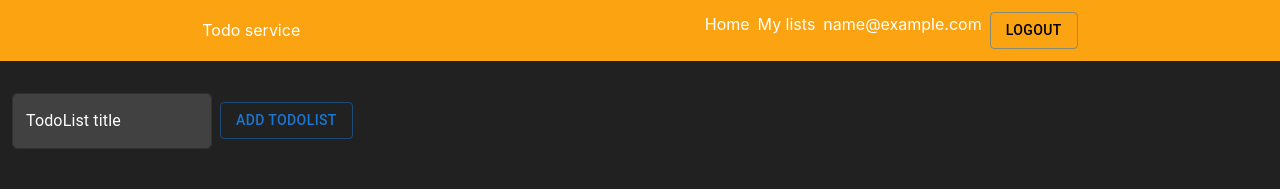
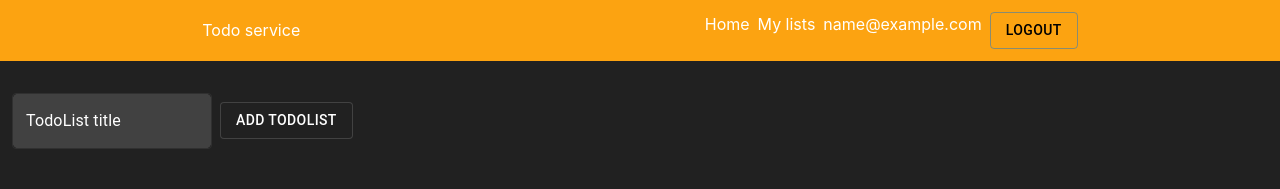
Before and after one commit to Makaroshka1234/todo-service, a React (Create React App) app: page /lists in a window 1280 px wide. Shown: the top 189 px of the page. Built offline with nearby package versions, Linux system fonts and the light colour scheme; no server answers; the database is empty; sample sign-in values are in the browser's storage.

Commit message:
start to make home page

```diff
--- /dev/null
+++ b/src/components/AboutProjectSection.tsx
@@ -0,0 +1,18 @@
+import { Button } from '@mui/material'
+import React from 'react'
+
+const AboutProjectSection = () => {
+    return (
+        <div className='justify-center items-center mx-auto max-w-6xl h-screen container'>
+            <div className='flex justify-between items-end inner'>
+                <div className="p-1 text">
+                    <h2 className='mb-5 font-bold text-xl'> About Project</h2>
+                    <p className="max-w-sm font-normal text-xl about">With this service, users can create task lists, tasks in lists, which helps users to plan their tasks, and users can also form teams to complete tasks together </p>
+                </div>
+                <Button variant='outlined'>Create List</Button>
+            </div>
+        </div>
+    )
+}
+
+export default AboutProjectSection
--- a/src/components/InviteUser.tsx
+++ b/src/components/InviteUser.tsx
@@ -15,8 +15,9 @@ interface InviteUserProps {
 
 const InviteUser = ({ inviteEmail, inviteRole, setInviteEmail, setInviteRole, handleInvite }: InviteUserProps) => {
     return (
-        <div className='flex flex-col gap-3 mt-6 pb-2 w-full max-w-md'>
+        <div className='flex gap-3 pb-2 w-full max-w-2xl'>
             <h4>Запросити користувача</h4>
+            <div className='flex gap-3 pb-2 w-full max-w-2xl'>
                 <TextField
                     sx={{
                         background: '#414141',
@@ -114,7 +115,17 @@ const InviteUser = ({ inviteEmail, inviteRole, setInviteEmail, setInviteRole, ha
                         }}
                         value='viewer'>Viewer</MenuItem>
                 </TextField>
-            <Button variant='contained' onClick={handleInvite}>Запросити</Button>
+                <Button
+                    sx={{
+                        background: '#212121',
+                        borderColor: '#ffffff26',
+                        '&:hover': {
+                            background: '#414141'
+                        }
+                    }}
+                    variant='contained' onClick={handleInvite}>Запросити</Button>
+            </div>
+
         </div>
     )
 }
--- a/src/components/List/AddTaskList.tsx
+++ b/src/components/List/AddTaskList.tsx
@@ -19,7 +19,7 @@ const AddTaskList = () => {
     }
 
     function handleAdd(): void {
-        if (id !== null) {
+        if (inputValue.trim() !== '' && id !== null) {
             dispatch(addTodoListToFirestore({ titleList: inputValue, userId: id, userEmail: String(email) }));
             setInputValue('')
         }
@@ -68,7 +68,16 @@ const AddTaskList = () => {
                         }
                         }
                         label='TodoList title' value={inputValue} onChange={handleChange} />
-                    <Button variant="outlined" onClick={() => handleAdd()}>Add TodoList</Button>
+                    <Button
+                        sx={{
+                            background: '#212121',
+                            borderColor: '#ffffff26',
+                            color: '#fff',
+                            '&:hover': {
+                                background: '#414141'
+                            }
+                        }}
+                        variant="outlined" onClick={() => handleAdd()}>Add TodoList</Button>
                 </div>
                 <TodoLists />
             </div>
--- a/src/components/List/MemberList.tsx
+++ b/src/components/List/MemberList.tsx
@@ -10,11 +10,11 @@ interface MembersListProps {
 
 const MemberList = ({ members }: MembersListProps) => {
     return (
-        <div className='flex flex-col gap-2'>
+        <div className='flex flex-col gap-2 w-full'>
             <div>
                 <p className='font-light'> Користувачі списку</p>
             </div>
-            <table className="bg-[#212121] border border-gray-300 w-full max-w-xs border-collapse table-auto">
+            <table className="bg-[#212121] border border-gray-300 w-full border-collapse table-auto">
                 <thead>
                     <tr>
                         <th className="px-2 py-1 border border-gray-300 text-left">Email</th>
--- a/src/pages/Home.tsx
+++ b/src/pages/Home.tsx
@@ -1,6 +1,9 @@
 import React, { ChangeEvent, useEffect, useRef, useState } from 'react'
 
 import Header from '../components/Header'
+import AboutProjectSection from '../components/AboutProjectSection'
+
+
 
 
 
@@ -10,7 +13,8 @@ const Home = () => {
     return (
         <>
             <Header />
-            <p>home</p>
+
+            <AboutProjectSection />
         </>
     )
 }
--- a/src/pages/ListPage.tsx
+++ b/src/pages/ListPage.tsx
@@ -74,6 +74,7 @@ const ListPage = () => {
     }
 
     const handleChangeBtn = (): void => {
+
         dispatch(changeTodoTitleFireStore({
             userId: String(userId),
             listId: String(id),
@@ -160,7 +161,8 @@ const ListPage = () => {
                         <Chart checkedTodos={checkedTodos} uncheckedTodos={uncheckedTodos} />
                     </div>
                 </div>
-                <div className="bottom flex justify-between">
+                <div className="bottom flex flex-col gap-4 pb-5 w-full">
+
                     {list?.member && <MemberList members={list.member} />}
                     {userRole === 'admin' &&
                         <InviteUser inviteEmail={inviteEmail} inviteRole={inviteRole} setInviteEmail={setInviteEmail} setInviteRole={setInviteRole} handleInvite={handleInvite} />
```
Lines whose indentation alone changed are shown as unchanged.
